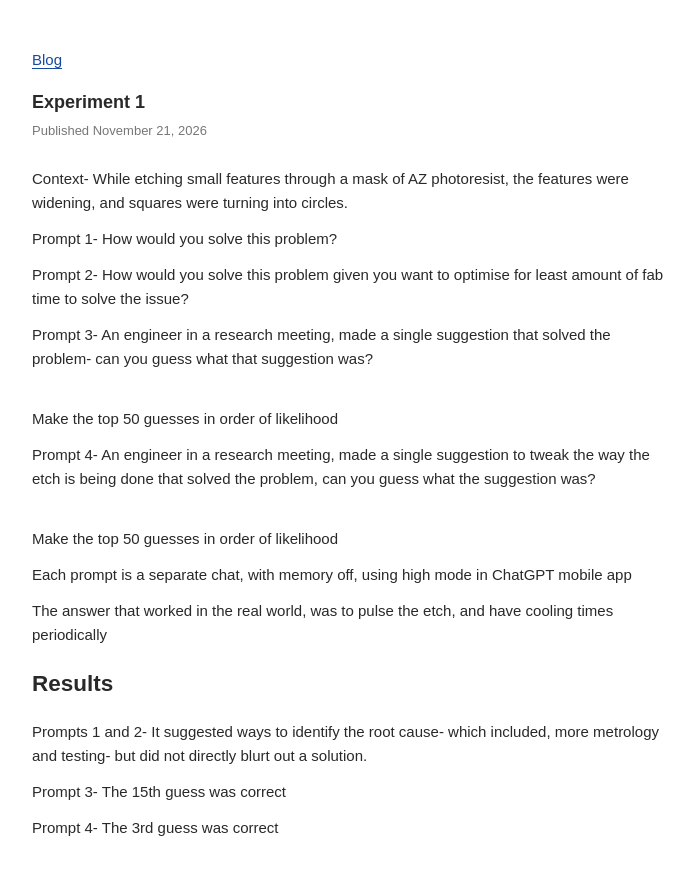
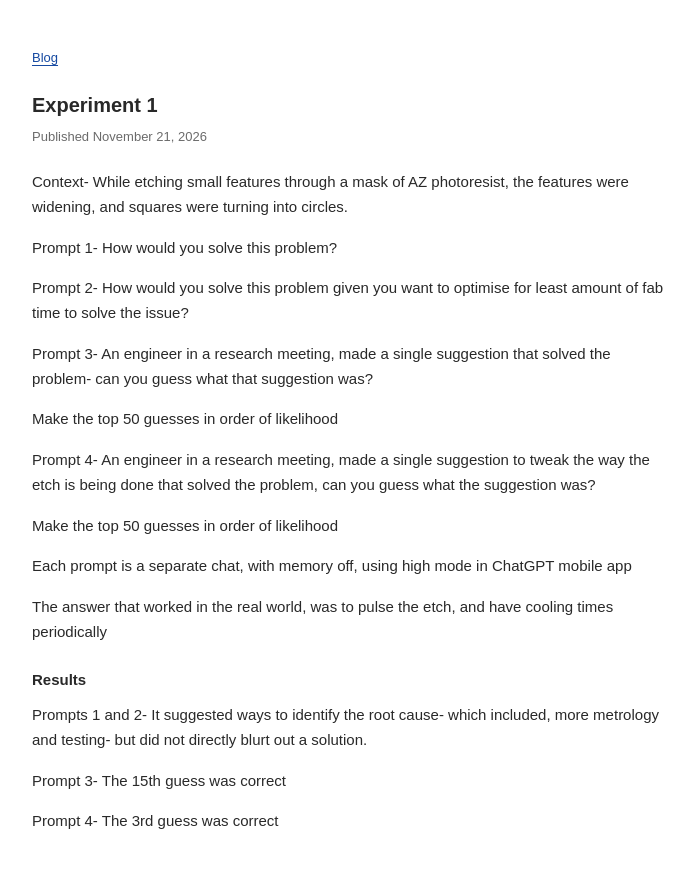
Before and after one commit to processzero/processzero.github.io, a plain HTML site: page blog/prompting-chatgpt-about-an-etch/index.html in a window 1280 px wide. Shown: the whole page, without its empty margins (288-982 px from the left). Drawn offline with Linux system fonts and the light colour scheme.

Commit message:
Unify typography and spacing across the site

```diff
--- a/assets/site.css
+++ b/assets/site.css
@@ -1,26 +1,73 @@
+:root {
+  --text: #292929;
+  --muted: #6b6b6b;
+  --link: #1549a1;
+  --body-size: 15px;
+  --small-size: 13px;
+  --title-size: 20px;
+}
 
-    html { overflow-y: scroll; }
-    body { max-width: 640px; margin: 48px auto; padding: 0 24px; font-family: Arial, sans-serif; font-size: 15px; line-height: 1.6; color: #292929; background: #fff; }
-    h1 { font-size: 24px; line-height: 1.2; font-weight: 600; letter-spacing: -0.5px; margin: 0 0 7px; }
-    p { margin: 0 0 12px; }
-    a { color: #1549a1; text-underline-offset: 3px; }
-    a:focus-visible { outline: 2px solid currentColor; outline-offset: 4px; }
-    .byline { font-size: 13px; color: #777; margin-bottom: 25px; }
-    .intro { margin-bottom: 25px; }
-    ol { padding-left: 22px; margin: 0; }
-    li { margin-bottom: 8px; }
-    li:last-child { margin-bottom: 0; }
-    @media (max-width: 480px) { body { margin: 28px auto; padding: 0 20px; font-size: 14px; } h1 { font-size: 23px; } ol { padding-left: 18px; } }
-
-    ol ol { margin-top: 6px; }
-    main { padding-bottom: 24px; }
-    li { overflow-wrap: anywhere; }
-    details { margin-top: 12px; }
-    summary { cursor: pointer; font-size: inherit; font-weight: 700; line-height: 1.5; }
-    summary::marker { color: #888; font-size: 0.75em; }
-    summary:focus-visible { outline: 2px solid currentColor; outline-offset: 4px; }
-    details[open] > summary { margin-bottom: 14px; }
-    details[open] { margin-bottom: 24px; }
-
+* { box-sizing: border-box; }
+html { overflow-y: scroll; }
+[hidden] { display: none !important; }
+body {
+  max-width: 688px;
+  margin: 48px auto;
+  padding: 0 24px;
+  background: #fff;
+  color: var(--text);
+  font-family: Arial, sans-serif;
+  font-size: var(--body-size);
+  font-weight: 400;
+  line-height: 1.65;
+  overflow-wrap: break-word;
+}
+h1, h2, h3, summary, strong, b { font-weight: 700; }
+h1 {
+  margin: 0 0 8px;
+  font-size: var(--title-size);
+  line-height: 1.35;
+  letter-spacing: 0;
+}
+h2, h3 {
+  margin: 24px 0 12px;
+  font-size: var(--body-size);
+  line-height: 1.5;
+}
+p { margin: 0 0 16px; }
+a, a:visited { color: var(--link); text-underline-offset: 3px; }
+a:hover { text-decoration-thickness: 2px; }
+a:focus-visible, summary:focus-visible, button:focus-visible, input:focus-visible {
+  outline: 2px solid var(--link);
+  outline-offset: 4px;
+}
+button, input { font: inherit; }
+nav, .byline {
+  font-size: var(--small-size);
+  line-height: 1.5;
+}
+nav { margin: 0 0 24px; }
+nav p { margin: 0; }
+main + nav { margin: 28px 0 0; }
+.byline { margin: 0; color: var(--muted); }
+.intro { margin: 24px 0 28px; }
 .intro > :last-child { margin-bottom: 0; }
-.experiment-title { font-size: 18px; line-height: 1.35; margin: 18px 0 7px; letter-spacing: 0; }
+article > header { margin-bottom: 24px; }
+main > h1 { margin-bottom: 24px; }
+.blog-entry h2 { margin: 0 0 8px; }
+ol, ul { margin: 0 0 16px; padding-left: 22px; }
+li { margin: 0 0 8px; }
+li:last-child { margin-bottom: 0; }
+li > ol, li > ul { margin: 8px 0 0; }
+li > p:last-child { margin-bottom: 0; }
+details { margin: 0 0 16px; }
+summary { cursor: pointer; font-size: var(--body-size); line-height: 1.5; }
+summary::marker { color: var(--muted); font-size: 0.75em; }
+details[open] > summary { margin-bottom: 16px; }
+details[open] { margin-bottom: 28px; }
+.section-content > :last-child, .post-body > :last-child { margin-bottom: 0; }
+blockquote { margin: 16px 0; padding-left: 16px; border-left: 2px solid #ddd; }
+@media (max-width: 480px) {
+  body { margin: 28px auto; padding: 0 20px; }
+  ol, ul { padding-left: 20px; }
+}
--- a/blog/prompting-chatgpt-about-an-etch/index.html
+++ b/blog/prompting-chatgpt-about-an-etch/index.html
@@ -5,14 +5,14 @@
   <meta name="viewport" content="width=device-width, initial-scale=1">
   <meta name="description" content="Experiment 1 from Process Zero.">
   <title>Experiment 1 | Process Zero</title>
-  <link rel="stylesheet" href="/assets/site.css?v=4">
+  <link rel="stylesheet" href="/assets/site.css?v=5">
 </head>
 <body>
   <nav aria-label="Site"><p><a href="/blog/">Blog</a></p></nav>
   <main>
     <article>
       <header>
-        <h1 class="experiment-title">Experiment 1</h1>
+        <h1>Experiment 1</h1>
         <p class="byline">Published <time datetime="2026-11-21">November 21, 2026</time></p>
       </header>
 
@@ -21,9 +21,9 @@
         <p>Prompt 1- How would you solve this problem?</p>
         <p>Prompt 2- How would you solve this problem given you want to optimise for least amount of fab time to solve the issue?</p>
         <p>Prompt 3- An engineer in a research meeting, made a single suggestion that solved the problem- can you guess what that suggestion was?</p>
-        <p><br>Make the top 50 guesses in order of likelihood</p>
+        <p>Make the top 50 guesses in order of likelihood</p>
         <p>Prompt 4- An engineer in a research meeting, made a single suggestion to tweak the way the etch is being done that solved the problem, can you guess what the suggestion was?</p>
-        <p><br>Make the top 50 guesses in order of likelihood</p>
+        <p>Make the top 50 guesses in order of likelihood</p>
         <p>Each prompt is a separate chat, with memory off, using high mode in ChatGPT mobile app</p>
         <p>The answer that worked in the real world, was to pulse the etch, and have cooling times periodically</p>
         <h2>Results</h2>
```
Also changed, not shown: assets/editor.css (+10 -7 lines), blog/index.html (+3 -3 lines), edit/index.html (+2 -2 lines), index.html (+1 -1 lines).
